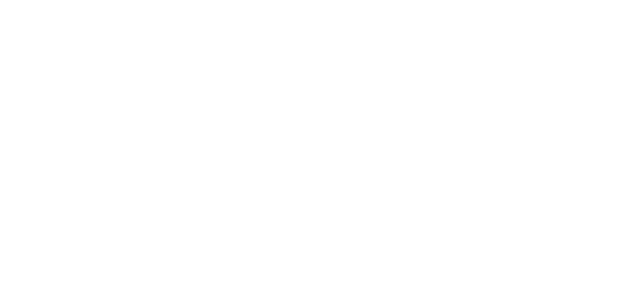
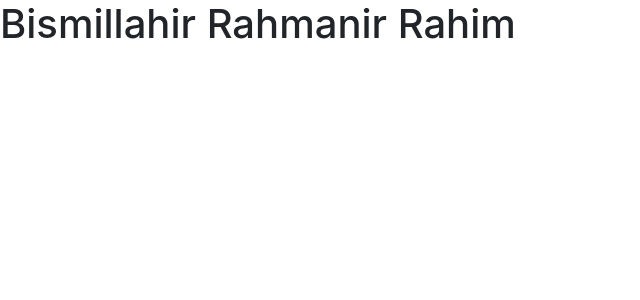
Before and after one commit to Nesarul/delpara, a PHP site: page / in a window 1280 px wide. Before the commit the part shown is empty. Shown: the top 300 px of the page, without its empty margins (0-640 px from the left). Run offline with PHP 8.4, Linux system fonts and the light colour scheme.

Commit message:
Second Changes

```diff
--- a/index.php
+++ b/index.php
@@ -1,7 +1,7 @@
 <?php
     require_once('./inc/header.php');
 ?>
-
+<h1>Bismillahir Rahmanir Rahim</h1>
 <?php
     require_once('./inc/footer.php');
 ?>
```
